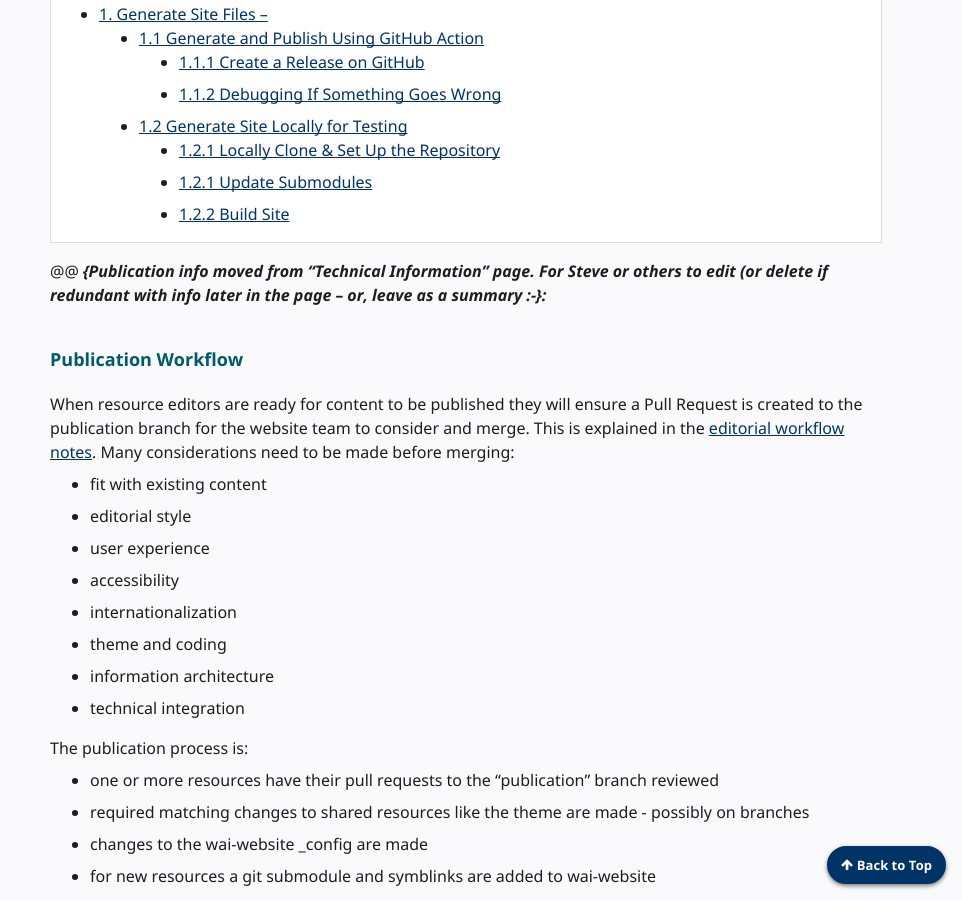
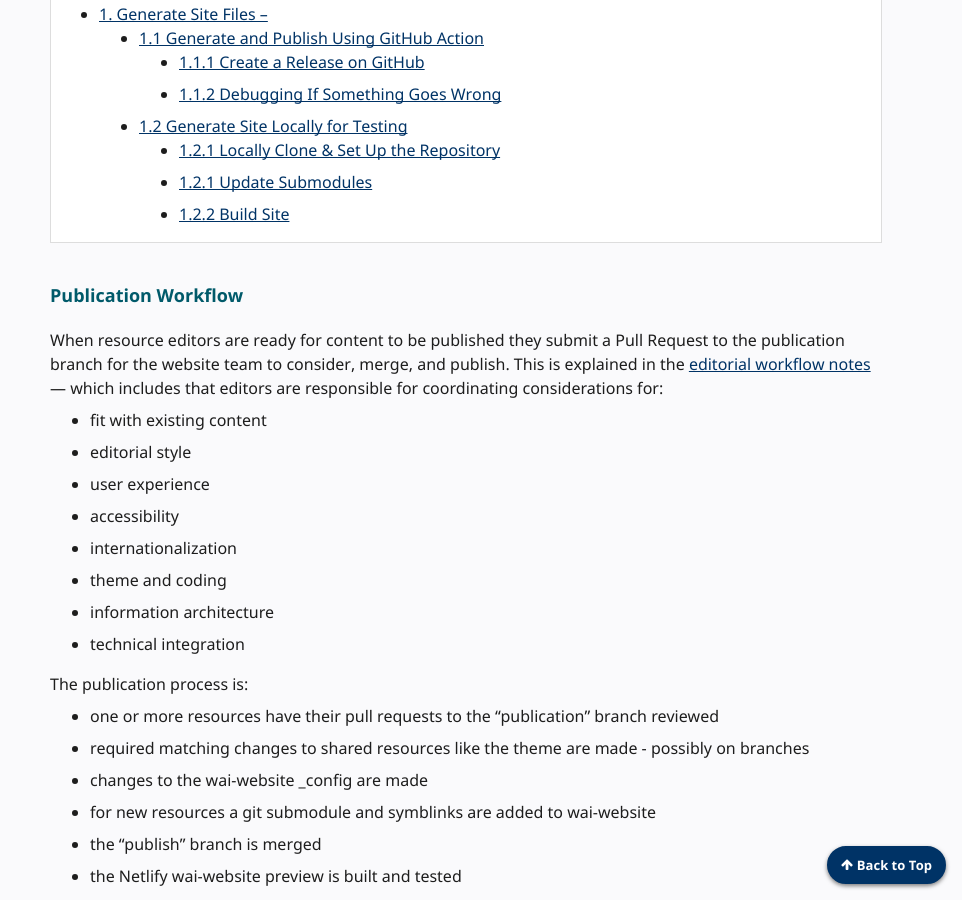
Before and after one commit to w3c/wai-website-theme, a Jekyll site: the page built from content/technical-publication.md, in a window 1280 px wide and 900 px high, scrolled down 829 px. Shown: the whole window, without its empty margins (318-1280 px from the left). Built offline with Jekyll 4.4.1, drawn with Linux system fonts in a browser that asks for light colours; cached includes are drawn as plain includes; comment, search, counter and statistics services are not loaded.

Commit message:
editors responsbility before they submit a pull request!

```diff
--- a/content/technical-publication.md
+++ b/content/technical-publication.md
@@ -25,12 +25,9 @@ Quicklinks:
 
 {% include toc.html %}
 
-@@
-_**{Publication info moved from "Technical Information" page. For Steve or others to edit (or delete if redundant with info later in the page -- or, leave as a summary :-}:**_
-
 ### Publication Workflow
 
-When resource editors are ready for content to be published they will ensure a Pull Request is created to the publication branch for the website team to consider and merge. This is explained in the [editorial workflow notes](/workflow/). Many considerations need to be made before merging:
+When resource editors are ready for content to be published they submit a Pull Request to the publication branch for the website team to consider, merge, and publish. This is explained in the [editorial workflow notes](/workflow/) &mdash; which includes that editors are responsible for coordinating considerations for:
 
 - fit with existing content
 - editorial style
```
